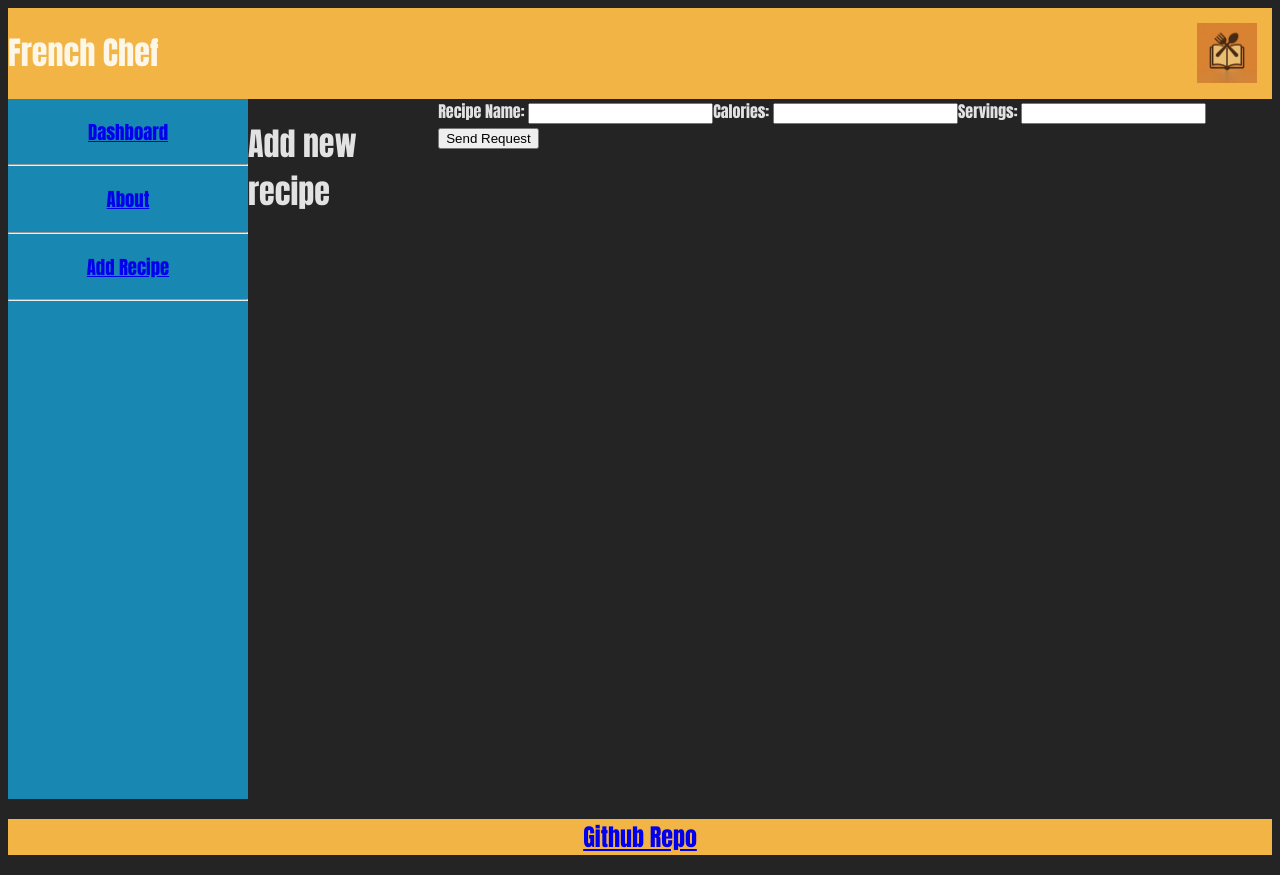
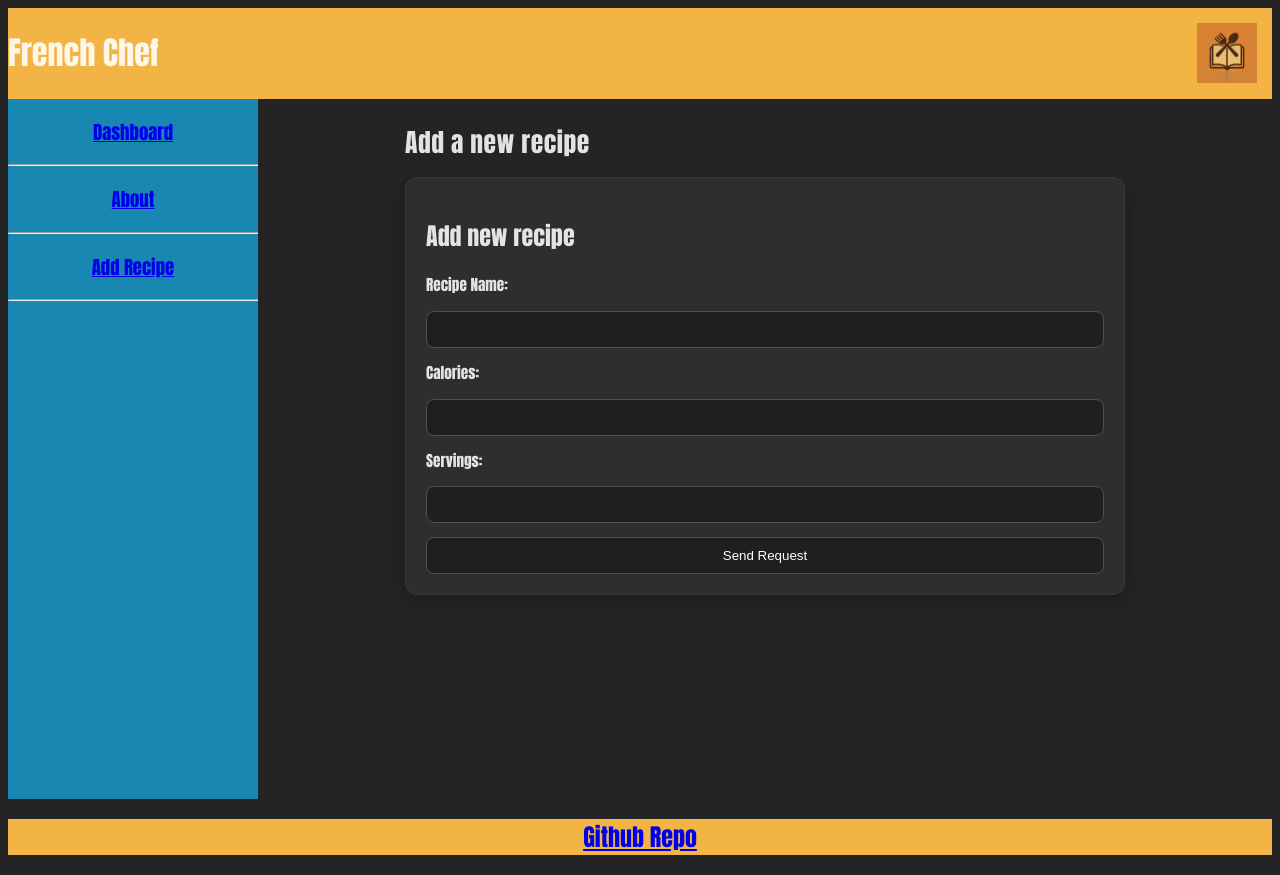
Before and after one commit to MaelOE/lab-recipe-book, a React (Vite) app in the folder recipe-book/: page /addRecipe in a window 1280 px wide. Built offline with nearby package versions, Linux system fonts and the light colour scheme.

Commit message:
final version 2

```diff
--- a/recipe-book/src/Pages/AboutPage.jsx
+++ b/recipe-book/src/Pages/AboutPage.jsx
@@ -24,7 +24,7 @@ function AboutPage() {
               <li>
                 <span>Alejandro</span>
                 <a
-                  href="https://github.com/..."
+                  href="https://github.com/AlejandroDuqueG-design"
                   target="_blank"
                   rel="noreferrer"
                 >
@@ -34,7 +34,7 @@ function AboutPage() {
               <li>
                 <span>Dillan</span>
                 <a
-                  href="https://github.com/..."
+                  href=" https://github.com/dillanDataNerd "
                   target="_blank"
                   rel="noreferrer"
                 >
--- a/recipe-book/src/Pages/AddNewItemPage.jsx
+++ b/recipe-book/src/Pages/AddNewItemPage.jsx
@@ -1,17 +1,24 @@
 import Sidebar from "../components/Sidebar";
 import Footer from "../components/Footer";
-import AddForm from "../components/AddForm"
+import AddForm from "../components/AddForm";
 import Navbar from "../components/Navbar";
 
-function AddNewItemPage({addRecipe}) {
+function AddNewItemPage({ addRecipe }) {
   return (
     <>
       <Navbar />
-      <div>
-        <div id="mainSection">
-          <Sidebar />
-          <AddForm addRecipe={addRecipe}/>
-        </div>
+      <div id="mainSection">
+        <Sidebar />
+
+        <main className="page-content">
+          <div className="form-shell">
+            <h2 className="page-title">Add a new recipe</h2>
+
+            <section className="form-card">
+              <AddForm addRecipe={addRecipe} />
+            </section>
+          </div>
+        </main>
       </div>
 
       <Footer />
--- a/recipe-book/src/Pages/EditPage.jsx
+++ b/recipe-book/src/Pages/EditPage.jsx
@@ -14,7 +14,10 @@ function EditPage(props) {
       <div>
         <div id="mainSection">
           <Sidebar />
-          <EditForm recipeList={props.recipeList} setRecipeList={props.setRecipeList} />
+          <EditForm
+            recipeList={props.recipeList}
+            setRecipeList={props.setRecipeList}
+          />
         </div>
       </div>
 
--- a/recipe-book/src/index.css
+++ b/recipe-book/src/index.css
@@ -74,7 +74,7 @@
   max-width: 100%;
   box-sizing: border-box;
   color: inherit;
-  transition: transform .1s ease, border-color .2s ease, background .2s ease;
+  transition: transform 0.1s ease, border-color 0.2s ease, background 0.2s ease;
 }
 
 .recipe-row:hover,
@@ -236,3 +236,102 @@
   font-size: 1rem;
   color: #c7c7c7;
 }
+.page-content {
+  flex: 1;
+  padding: 24px;
+  box-sizing: border-box;
+  overflow: auto;
+}
+
+.form-shell {
+  max-width: 720px;
+  margin: 0 auto;
+}
+
+.page-title {
+  margin: 0 0 16px 0;
+  font-size: 1.6rem;
+  letter-spacing: 0.5px;
+}
+
+.form-card {
+  background: #2e2e2e;
+  border: 1px solid #3a3a3a;
+  border-radius: 12px;
+  padding: 20px;
+  box-shadow: 0 6px 18px rgba(0, 0, 0, 0.25);
+}
+
+/* version flex au lieu de grid */
+.form-card form {
+  display: flex;
+  flex-wrap: wrap;
+  flex-direction: row;
+  gap: 14px;
+  align-items: flex-start;
+}
+
+.form-row {
+  display: flex;
+  flex-direction: column;
+  gap: 6px;
+  flex: 1;
+  min-width: 250px; /* largeur mini avant retour à la ligne */
+  box-sizing: border-box;
+}
+
+.form-card label {
+  font-weight: 600;
+  font-size: 0.95rem;
+}
+
+.form-card input,
+.form-card select,
+.form-card textarea {
+  width: 100%;
+  box-sizing: border-box;
+  background: #1f1f1f;
+  border: 1px solid #4f5051;
+  color: #fff;
+  padding: 10px 12px;
+  border-radius: 8px;
+  outline: none;
+}
+
+.form-card textarea {
+  min-height: 120px;
+  resize: vertical;
+}
+
+.form-card input:focus,
+.form-card select:focus,
+.form-card textarea:focus {
+  border-color: #9ca3af;
+  box-shadow: 0 0 0 3px rgba(156, 163, 175, 0.25);
+}
+
+.form-card .actions,
+.form-card .form-actions {
+  display: flex;
+  gap: 10px;
+  justify-content: flex-end;
+  margin-top: 8px;
+  width: 100%;
+}
+
+.form-card button,
+.form-card .btn {
+  border: 1px solid #d1d5db;
+  background: #1a1f2e;
+  color: #ffffff;
+  padding: 10px 16px;
+  border-radius: 8px;
+  cursor: pointer;
+  font-size: 0.95rem;
+}
+
+.form-card button:hover,
+.form-card .btn:hover {
+  background: #20283b;
+  border-color: #9ca3af;
+}
```
